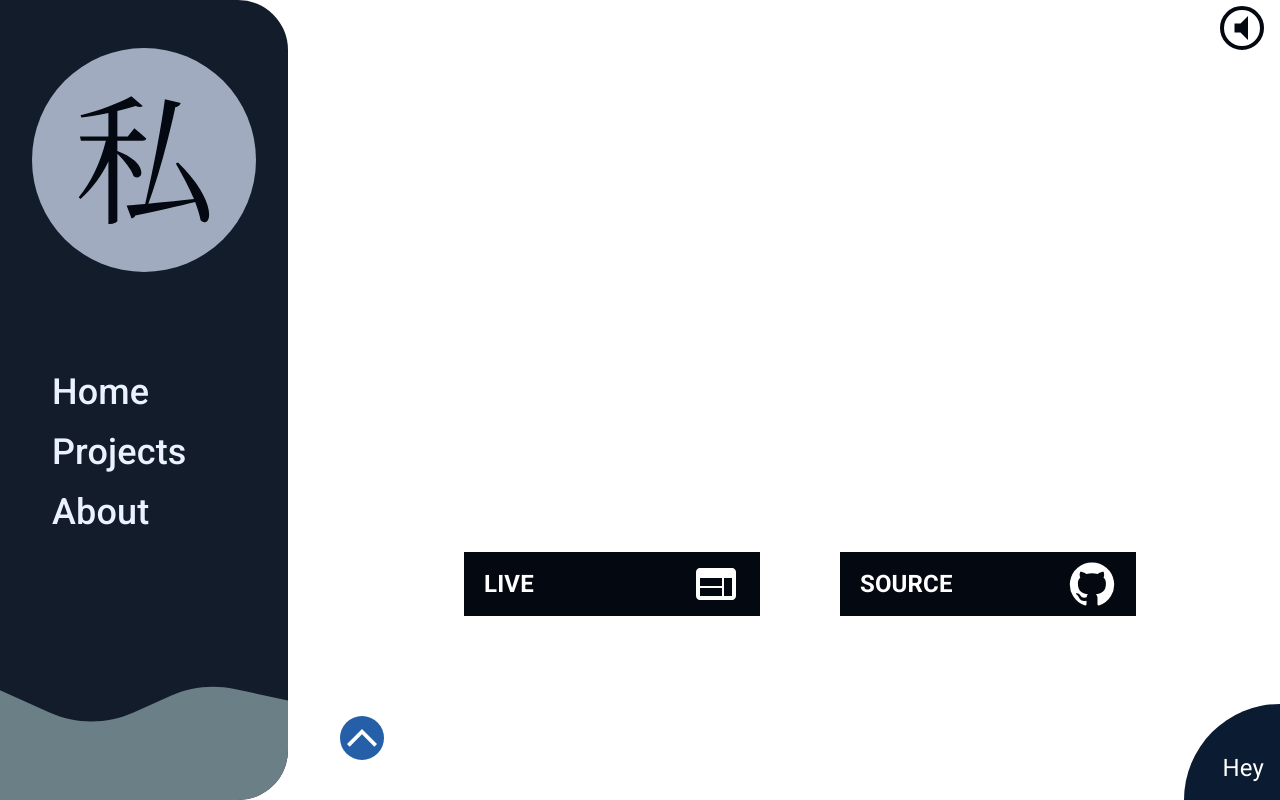
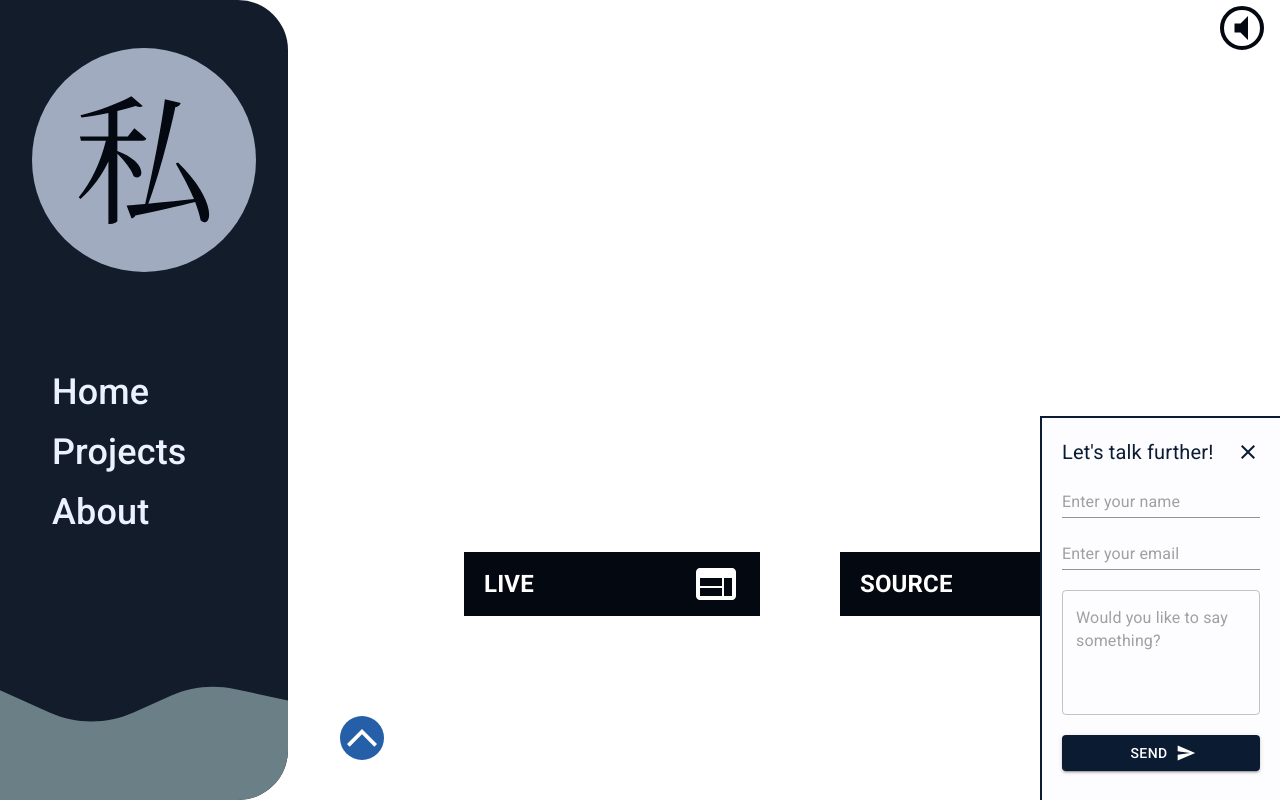
Before and after one commit to JohnFTitor/personal-portfolio, a React (Create React App) app: page /projects/1 in a window 1280 px wide. Both pictures are taken after a click on the button "Hey". Shown: the part 1394-2194 px from the top of the page. Built offline with nearby package versions, Linux system fonts and the light colour scheme.

Commit message:
Add contact form

```diff
--- a/src/components/Contact.js
+++ b/src/components/Contact.js
@@ -1,9 +1,61 @@
-import React from 'react';
+import {
+  Box,
+  Button,
+  Input,
+  TextField,
+} from '@mui/material';
+import React, { useState } from 'react';
+import SendIcon from '@mui/icons-material/Send';
+import CloseIcon from '@mui/icons-material/Close';
 
-const Contact = () => (
-  <button type="button" className="absolute flex bottom-0 right-0 h-16 w-16 xl:h-24 xl:w-24 rounded-tl-full bg-primary-900">
-    <span className="absolute text-xl xl:text-2xl text-white right-2 xl:right-4 bottom-2 xl:bottom-4 hover:scale-110 transition-transform"> Hey </span>
-  </button>
-);
+const Contact = () => {
+  const [classes, setClasses] = useState({
+    width: 'w-16 xl:w-24',
+    display: 'block',
+    transform: 'hidden translate-y-full',
+  });
+
+  const openForm = () => {
+    setClasses({
+      width: 'w-0',
+      display: 'hidden',
+      transform: 'flex translate-y-0',
+    });
+  };
+
+  const closeForm = () => {
+    setClasses({
+      width: 'w-16 xl:w-24',
+      display: 'block',
+      transform: 'hidden translate-y-full',
+    });
+  };
+
+  const {
+    width,
+    display,
+    transform,
+  } = classes;
+
+  return (
+    <>
+      <button type="button" onClick={openForm} className={`absolute flex bottom-0 right-0 h-16 ${width} xl:h-24 rounded-tl-full transition-all bg-primary-900`}>
+        <span className={`${display} absolute text-xl xl:text-2xl text-white right-2 xl:right-4 bottom-2 xl:bottom-4 hover:scale-110 transition-transform`}> Hey </span>
+      </button>
+      <Box component="form" className={`absolute right-0 bottom-0 transition-all ${transform} w-60 h-96 bg-secondary-50 border-l-2 border-t-2 border-primary-900 p-5 flex-col gap-5`}>
+        <div className="flex w-full justify-between items-center">
+          <span className="text-xl text-primary-900">Let&apos;s talk further!</span>
+          <button type="button" onClick={closeForm}>
+            <CloseIcon className="text-primary-900" />
+          </button>
+        </div>
+        <Input type="text" placeholder="Enter your name" className="w-full" />
+        <Input type="email" placeholder="Enter your email" required className="w-full" />
+        <TextField multiline rows="4" placeholder="Would you like to say something?" className="w-full" />
+        <Button variant="contained" endIcon={<SendIcon />} className="bg-primary-900"> Send </Button>
+      </Box>
+    </>
+  );
+};
 
 export default Contact;
```
